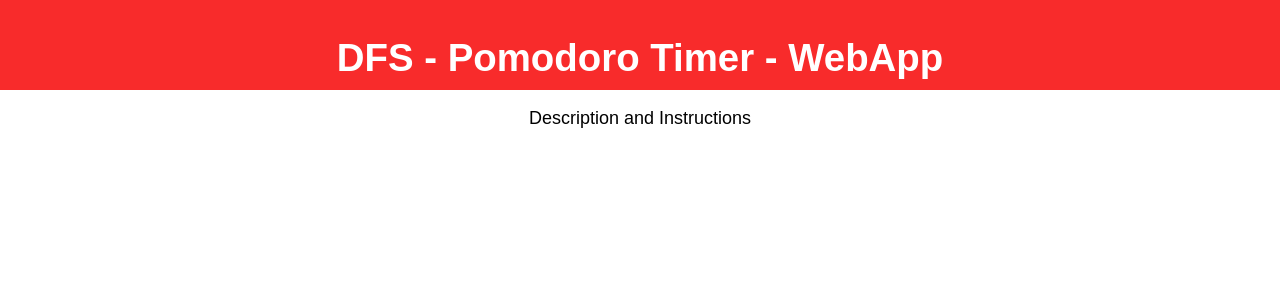
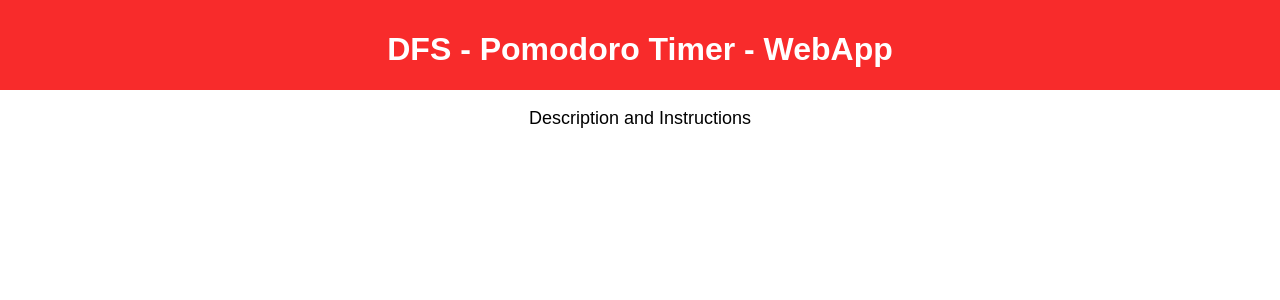
Before and after one commit to rezauwgithub/DFS.Pomodoro.Timer.WebApp, a React (Create React App) app in the folder pomodoro-timer_react-redux/: page / in a window 1280 px wide. Shown: the top 300 px of the page. Built offline with nearby package versions, Linux system fonts and the light colour scheme.

Commit message:
Changed Title to be smaller to fit smaller width window.

```diff
--- a/pomodoro-timer_react-redux/src/styles/App.css
+++ b/pomodoro-timer_react-redux/src/styles/App.css
@@ -10,7 +10,7 @@
 }
 
 .App-title {
-  font-size: 2.4em;
+  font-size: 2.0em;
 }
 
 .App-intro {
```
